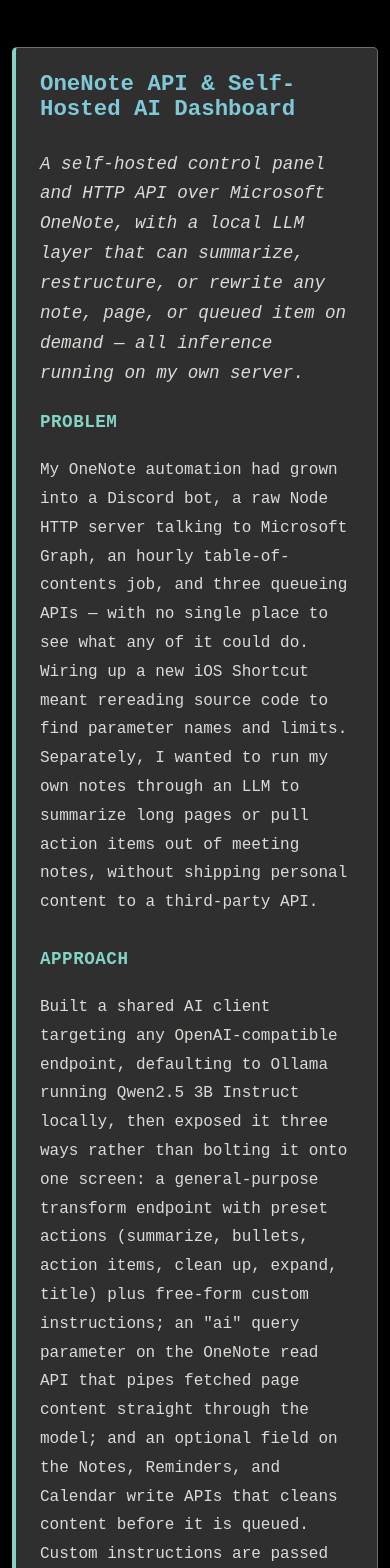
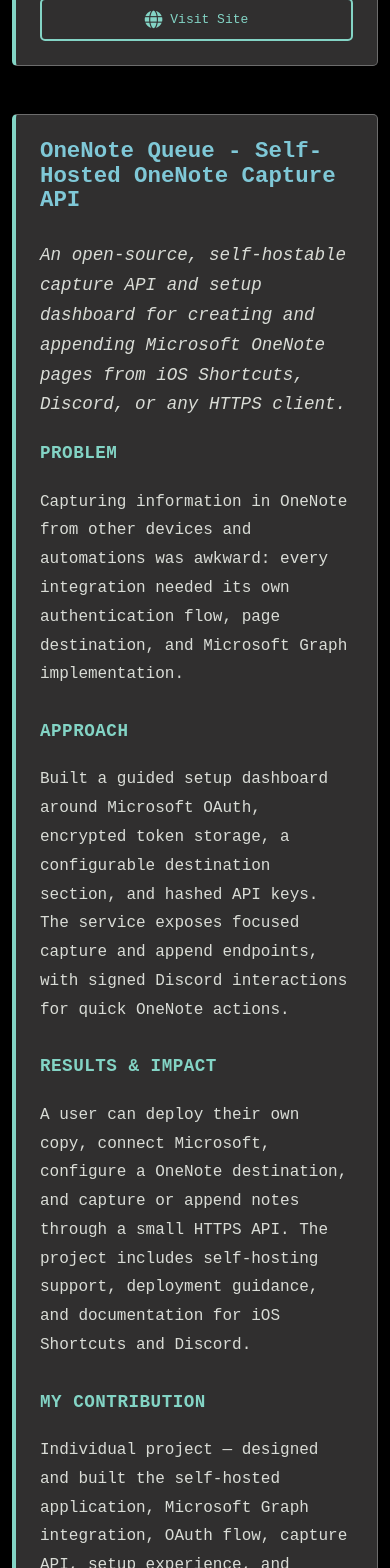
Before and after one commit to DudeThatsErin/PortfolioV2, a Next.js app: page /projects in a window 390 px wide. Shown: the part 4260-5828 px from the top of the page. Built offline with nearby package versions, Linux system fonts and the light colour scheme; no server answers.

Commit message:
Refresh portfolio projects and styling

```diff
--- a/src/app/globals.css
+++ b/src/app/globals.css
@@ -898,14 +898,22 @@
 
   header, nav { overflow: visible; padding: 0; }
 
+  /* Use opposing edges instead of a 100% fixed width. A fixed element sized
+     to 100% can include the scrollbar width, leaving the menu and its toggle
+     hanging past the visible right edge on narrow screens. */
+  nav {
+    left: 0;
+    right: 0;
+    width: auto;
+  }
+
   .menu {
     display: none;
     background-color: rgba(0, 0, 0, 0.85);
     position: fixed;
-    top: 0;
-    left: 0;
-    width: 100%;
-    height: 100%;
+    inset: 0;
+    width: auto;
+    height: auto;
     z-index: 1000;
     flex-direction: column;
     justify-content: center;
@@ -935,7 +943,8 @@
     display: block;
     position: fixed;
     top: 1rem;
-    right: 1.25rem;
+    /* Leave room for a browser scrollbar as well as the visual edge. */
+    right: calc(1.25rem + 1rem);
     z-index: 1001;
     cursor: pointer;
     width: 1.875rem;
@@ -956,7 +965,7 @@
   .checkbox4:checked ~ label[for="checkbox4"] {
     position: fixed;
     top: 1rem;
-    right: 1.25rem;
+    right: calc(1.25rem + 1rem);
     z-index: 1002;
   }
 
--- a/src/data/projects.ts
+++ b/src/data/projects.ts
@@ -27,21 +27,23 @@
     technologies: ["Ollama", "Qwen2.5 3B Instruct", "Self-Hosted LLM", "OpenAI-Compatible API", "Prompt Engineering", "TypeScript", "Next.js", "Chrome Extension (MV3)", "Firefox WebExtensions", "Node.js", "iOS Shortcuts", "GitHub Actions", "Oracle Cloud ARM"],
     type: "personal",
     links: {
-      github: "https://github.com/DudeThatsErin/AppleQueue"
+      github: "https://github.com/DudeThatsErin/AppleQueue",
+      website: "https://applequeue.erinskidds.com"
     }
   },
   {
-    id: "onenote-ai-dashboard",
-    title: "OneNote API & Self-Hosted AI Dashboard",
-    description: "A self-hosted control panel and HTTP API over Microsoft OneNote, with a local LLM layer that can summarize, restructure, or rewrite any note, page, or queued item on demand — all inference running on my own server.",
-    problem: "My OneNote automation had grown into a Discord bot, a raw Node HTTP server talking to Microsoft Graph, an hourly table-of-contents job, and three queueing APIs — with no single place to see what any of it could do. Wiring up a new iOS Shortcut meant rereading source code to find parameter names and limits. Separately, I wanted to run my own notes through an LLM to summarize long pages or pull action items out of meeting notes, without shipping personal content to a third-party API.",
-    approach: "Built a shared AI client targeting any OpenAI-compatible endpoint, defaulting to Ollama running Qwen2.5 3B Instruct locally, then exposed it three ways rather than bolting it onto one screen: a general-purpose transform endpoint with preset actions (summarize, bullets, action items, clean up, expand, title) plus free-form custom instructions; an \"ai\" query parameter on the OneNote read API that pipes fetched page content straight through the model; and an optional field on the Notes, Reminders, and Calendar write APIs that cleans content before it is queued. Custom instructions are passed as a separate message turn rather than concatenated into the system prompt, so user input can't rewrite the model's instructions. I also documented the entire OneNote surface — five endpoints, every parameter, and the real constraints — on a reference page in the dashboard.",
-    results: "Any note or OneNote page can now be summarized or restructured in place, with results shown for review and explicit replace/append/discard actions rather than silently overwriting the original. Degradation is deliberate: if the model is busy or fails mid-write, the item still saves with its original text and a machine-readable reason attached, because losing a note to a failed transform is far worse than saving it untidied. Summarizing roughly 4 KB of real page content takes about 38 seconds on CPU, which the docs state plainly alongside the 12,000-character input cap so the limits aren't a surprise. The API reference documents what the integration genuinely cannot do — no delete, append-only editing, exact case-sensitive title matching — and surfaced two real findings in the process: an unauthenticated health endpoint and an OAuth scope gap that silently broke file uploads.",
-    contribution: "Individual project — designed the shared inference layer, built the transform and OneNote AI endpoints, wired the AI into the dashboard UI, audited the existing OneNote API surface, and wrote the public reference documentation including its limits and failure modes.",
-    technologies: ["Ollama", "Qwen2.5 3B Instruct", "Self-Hosted LLM", "OpenAI-Compatible API", "Prompt Engineering", "Microsoft Graph API", "OAuth 2.0", "Next.js", "TypeScript", "React", "Node.js", "SQLite", "PM2", "iOS Shortcuts"],
+    id: "onenote-queue",
+    title: "OneNote Queue - Self-Hosted OneNote Capture API",
+    description: "An open-source, self-hostable capture API and setup dashboard for creating and appending Microsoft OneNote pages from iOS Shortcuts, Discord, or any HTTPS client.",
+    problem: "Capturing information in OneNote from other devices and automations was awkward: every integration needed its own authentication flow, page destination, and Microsoft Graph implementation.",
+    approach: "Built a guided setup dashboard around Microsoft OAuth, encrypted token storage, a configurable destination section, and hashed API keys. The service exposes focused capture and append endpoints, with signed Discord interactions for quick OneNote actions.",
+    results: "A user can deploy their own copy, connect Microsoft, configure a OneNote destination, and capture or append notes through a small HTTPS API. The project includes self-hosting support, deployment guidance, and documentation for iOS Shortcuts and Discord.",
+    contribution: "Individual project — designed and built the self-hosted application, Microsoft Graph integration, OAuth flow, capture API, setup experience, and deployment documentation.",
+    technologies: ["Next.js", "TypeScript", "Microsoft Graph API", "OAuth 2.0", "PostgreSQL", "Docker", "Vercel", "iOS Shortcuts", "Discord API"],
     type: "personal",
     links: {
-      github: "https://github.com/DudeThatsErin/ErinsHelperDiscordBot"
+      github: "https://github.com/DudeThatsErin/onenote-queue",
+      website: "https://onenotequeue.erinskidds.com"
     }
   },
   {
```
